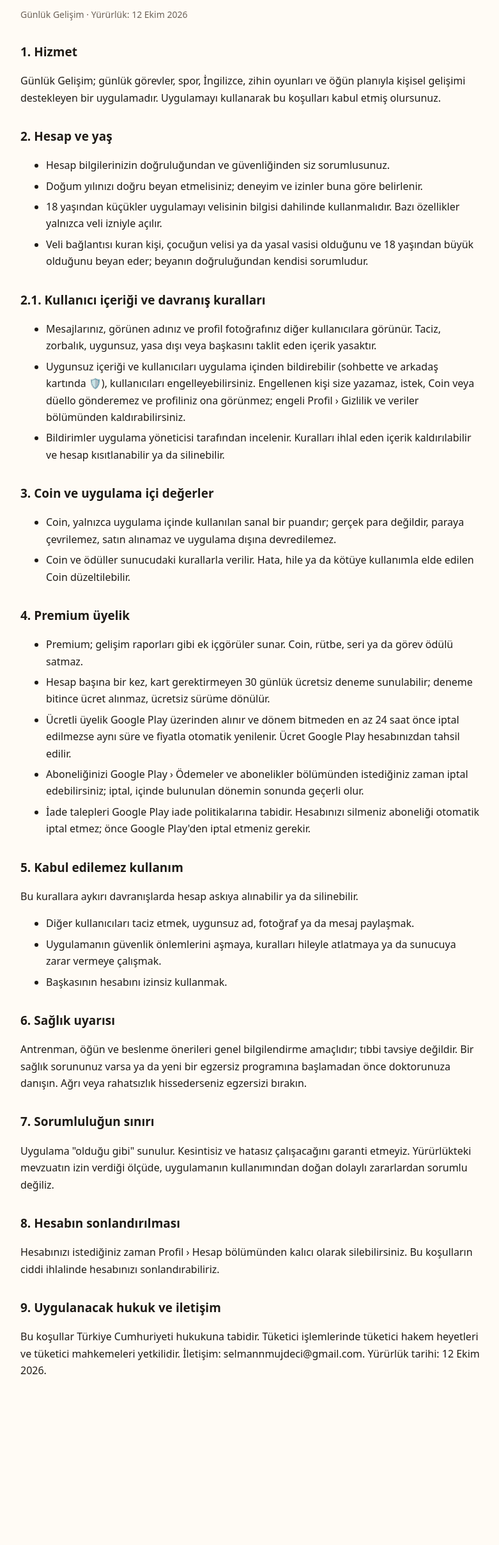
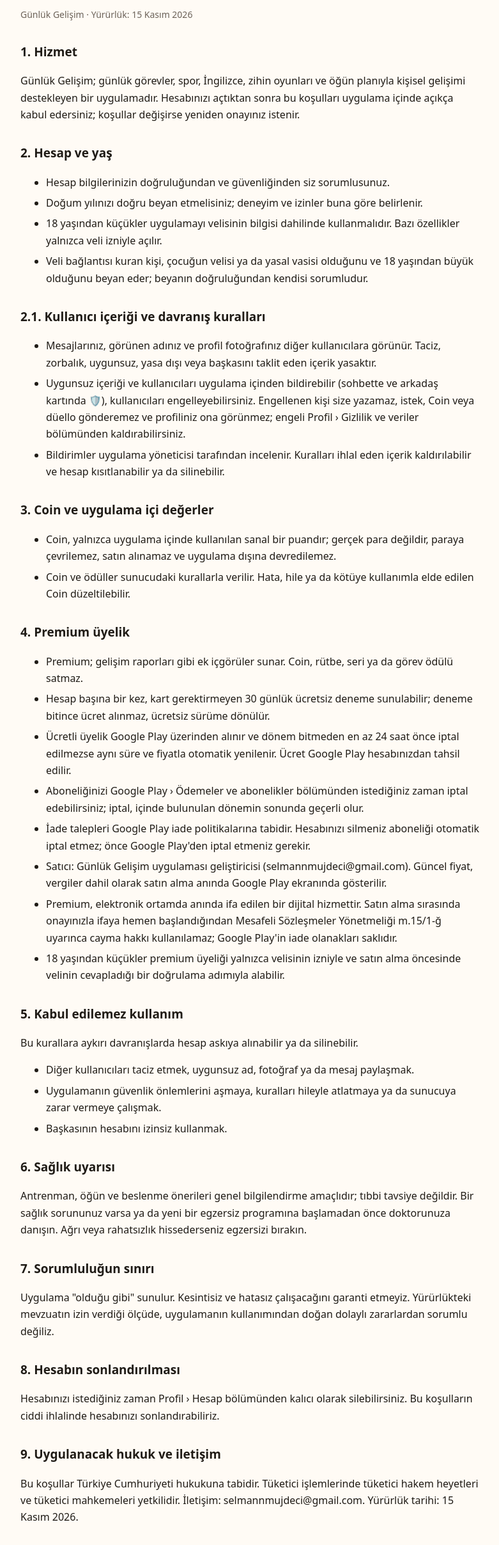
Before and after one commit to selimmujdeci/gunluk-gelisim-yasal, a plain HTML site: page kosullar.html in a window 1280 px wide. Shown: the part 133-2548 px from the top of the page at 64% size, without its empty margins (248-1029 px from the left). Before the commit the page ends 2369 px from the top, so only its background shows below. Drawn offline with Linux system fonts and the light colour scheme.

Commit message:
Yasal metinler 2026-11-15: açık kabul, Premium ön bilgilendirme, çocuk fotoğrafı, otomatik silme

```diff
--- a/kosullar.html
+++ b/kosullar.html
@@ -22,9 +22,9 @@
 <main>
 <nav><a href="gizlilik.html">Gizlilik Politikası</a><a href="kvkk.html">KVKK Aydınlatma Metni</a><a href="kosullar.html">Kullanım Koşulları</a><a href="hesap-silme.html">Hesap silme</a></nav>
 <h1>Kullanım Koşulları</h1>
-<p class="muted">Günlük Gelişim · Yürürlük: 12 Ekim 2026</p>
+<p class="muted">Günlük Gelişim · Yürürlük: 15 Kasım 2026</p>
 <h2>1. Hizmet</h2>
-<p>Günlük Gelişim; günlük görevler, spor, İngilizce, zihin oyunları ve öğün planıyla kişisel gelişimi destekleyen bir uygulamadır. Uygulamayı kullanarak bu koşulları kabul etmiş olursunuz.</p>
+<p>Günlük Gelişim; günlük görevler, spor, İngilizce, zihin oyunları ve öğün planıyla kişisel gelişimi destekleyen bir uygulamadır. Hesabınızı açtıktan sonra bu koşulları uygulama içinde açıkça kabul edersiniz; koşullar değişirse yeniden onayınız istenir.</p>
 
 <h2>2. Hesap ve yaş</h2>
 <ul><li>Hesap bilgilerinizin doğruluğundan ve güvenliğinden siz sorumlusunuz.</li><li>Doğum yılınızı doğru beyan etmelisiniz; deneyim ve izinler buna göre belirlenir.</li><li>18 yaşından küçükler uygulamayı velisinin bilgisi dahilinde kullanmalıdır. Bazı özellikler yalnızca veli izniyle açılır.</li><li>Veli bağlantısı kuran kişi, çocuğun velisi ya da yasal vasisi olduğunu ve 18 yaşından büyük olduğunu beyan eder; beyanın doğruluğundan kendisi sorumludur.</li></ul>
@@ -33,7 +33,7 @@
 <h2>3. Coin ve uygulama içi değerler</h2>
 <ul><li>Coin, yalnızca uygulama içinde kullanılan sanal bir puandır; gerçek para değildir, paraya çevrilemez, satın alınamaz ve uygulama dışına devredilemez.</li><li>Coin ve ödüller sunucudaki kurallarla verilir. Hata, hile ya da kötüye kullanımla elde edilen Coin düzeltilebilir.</li></ul>
 <h2>4. Premium üyelik</h2>
-<ul><li>Premium; gelişim raporları gibi ek içgörüler sunar. Coin, rütbe, seri ya da görev ödülü satmaz.</li><li>Hesap başına bir kez, kart gerektirmeyen 30 günlük ücretsiz deneme sunulabilir; deneme bitince ücret alınmaz, ücretsiz sürüme dönülür.</li><li>Ücretli üyelik Google Play üzerinden alınır ve dönem bitmeden en az 24 saat önce iptal edilmezse aynı süre ve fiyatla otomatik yenilenir. Ücret Google Play hesabınızdan tahsil edilir.</li><li>Aboneliğinizi Google Play › Ödemeler ve abonelikler bölümünden istediğiniz zaman iptal edebilirsiniz; iptal, içinde bulunulan dönemin sonunda geçerli olur.</li><li>İade talepleri Google Play iade politikalarına tabidir. Hesabınızı silmeniz aboneliği otomatik iptal etmez; önce Google Play'den iptal etmeniz gerekir.</li></ul>
+<ul><li>Premium; gelişim raporları gibi ek içgörüler sunar. Coin, rütbe, seri ya da görev ödülü satmaz.</li><li>Hesap başına bir kez, kart gerektirmeyen 30 günlük ücretsiz deneme sunulabilir; deneme bitince ücret alınmaz, ücretsiz sürüme dönülür.</li><li>Ücretli üyelik Google Play üzerinden alınır ve dönem bitmeden en az 24 saat önce iptal edilmezse aynı süre ve fiyatla otomatik yenilenir. Ücret Google Play hesabınızdan tahsil edilir.</li><li>Aboneliğinizi Google Play › Ödemeler ve abonelikler bölümünden istediğiniz zaman iptal edebilirsiniz; iptal, içinde bulunulan dönemin sonunda geçerli olur.</li><li>İade talepleri Google Play iade politikalarına tabidir. Hesabınızı silmeniz aboneliği otomatik iptal etmez; önce Google Play'den iptal etmeniz gerekir.</li><li>Satıcı: Günlük Gelişim uygulaması geliştiricisi (selmannmujdeci@gmail.com). Güncel fiyat, vergiler dahil olarak satın alma anında Google Play ekranında gösterilir.</li><li>Premium, elektronik ortamda anında ifa edilen bir dijital hizmettir. Satın alma sırasında onayınızla ifaya hemen başlandığından Mesafeli Sözleşmeler Yönetmeliği m.15/1-ğ uyarınca cayma hakkı kullanılamaz; Google Play'in iade olanakları saklıdır.</li><li>18 yaşından küçükler premium üyeliği yalnızca velisinin izniyle ve satın alma öncesinde velinin cevapladığı bir doğrulama adımıyla alabilir.</li></ul>
 <h2>5. Kabul edilemez kullanım</h2>
 <p>Bu kurallara aykırı davranışlarda hesap askıya alınabilir ya da silinebilir.</p>
 <ul><li>Diğer kullanıcıları taciz etmek, uygunsuz ad, fotoğraf ya da mesaj paylaşmak.</li><li>Uygulamanın güvenlik önlemlerini aşmaya, kuralları hileyle atlatmaya ya da sunucuya zarar vermeye çalışmak.</li><li>Başkasının hesabını izinsiz kullanmak.</li></ul>
@@ -47,7 +47,7 @@
 <p>Hesabınızı istediğiniz zaman Profil › Hesap bölümünden kalıcı olarak silebilirsiniz. Bu koşulların ciddi ihlalinde hesabınızı sonlandırabiliriz.</p>
 
 <h2>9. Uygulanacak hukuk ve iletişim</h2>
-<p>Bu koşullar Türkiye Cumhuriyeti hukukuna tabidir. Tüketici işlemlerinde tüketici hakem heyetleri ve tüketici mahkemeleri yetkilidir. İletişim: selmannmujdeci@gmail.com. Yürürlük tarihi: 12 Ekim 2026.</p>
+<p>Bu koşullar Türkiye Cumhuriyeti hukukuna tabidir. Tüketici işlemlerinde tüketici hakem heyetleri ve tüketici mahkemeleri yetkilidir. İletişim: selmannmujdeci@gmail.com. Yürürlük tarihi: 15 Kasım 2026.</p>
 
 </main>
 </body>
```
Also changed, not shown: gizlilik.html (+5 -4 lines), kvkk.html (+3 -3 lines).
